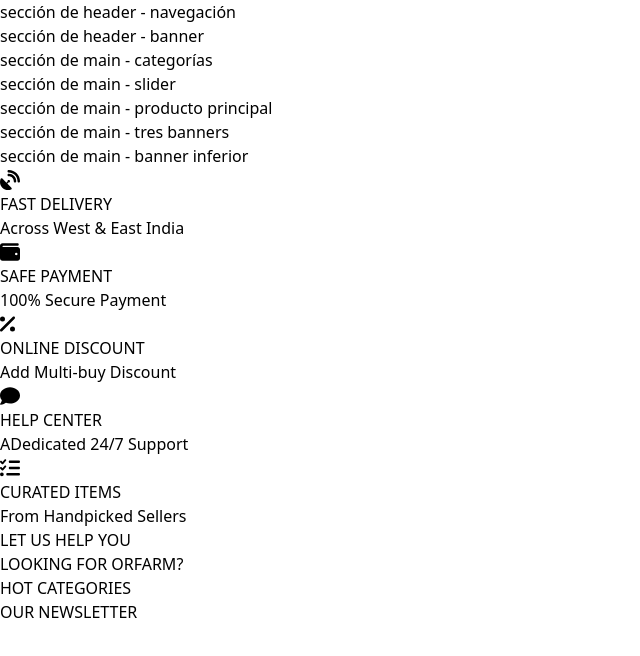
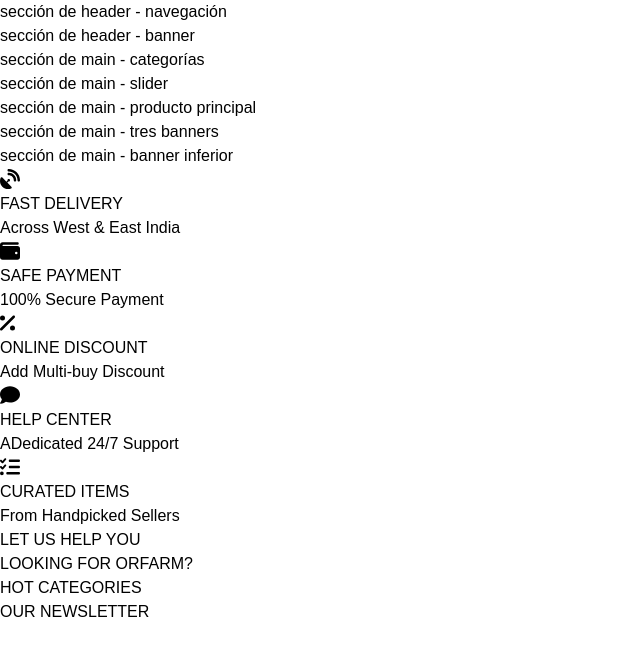
Before and after one commit to vnasp/ecommerce-vue3-frontend-user, a Vue app: page / in a window 1280 px wide. Shown: the top 656 px of the page, without its empty margins (0-640 px from the left). Built offline with nearby package versions, Linux system fonts and the light colour scheme.

Commit message:
Add font Jost

```diff
--- a/src/assets/tailwind.css
+++ b/src/assets/tailwind.css
@@ -1,7 +1,11 @@
 @tailwind base;
 @tailwind components;
 @tailwind utilities;
+@import url('https://fonts.googleapis.com/css2?family=Jost:ital,wght@0,100..900;1,100..900&display=swap');
 
+body {
+  font-family:'Jost', sans-serif;
+}
 @layer components {
   .h3-feat-card {
     @apply text-xs font-bold mb-1
```
